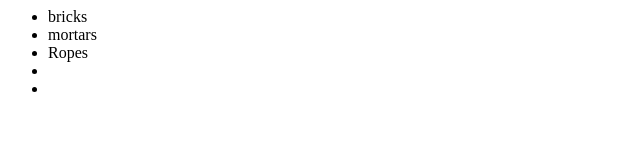
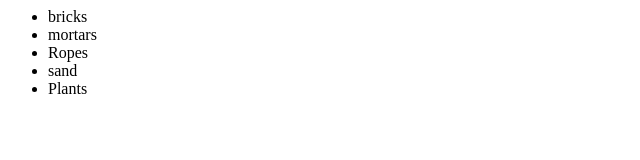
Before and after one commit to Howardlee23/NewGITTest, a plain HTML site: page index.html in a window 1280 px wide. Shown: the full height of the page, 0-640 px from the left. Drawn offline with Linux system fonts and the light colour scheme.

Commit message:
made more changes

```diff
--- a/index.html
+++ b/index.html
@@ -6,8 +6,8 @@
 		<li>bricks</li>
 		<li>mortars</li>
 		<li>Ropes</li>
-		<li></li>
-		<li></li>
+		<li>sand</li>
+		<li>Plants</li>
 		</ul>
 	</div>
 </body>
```
